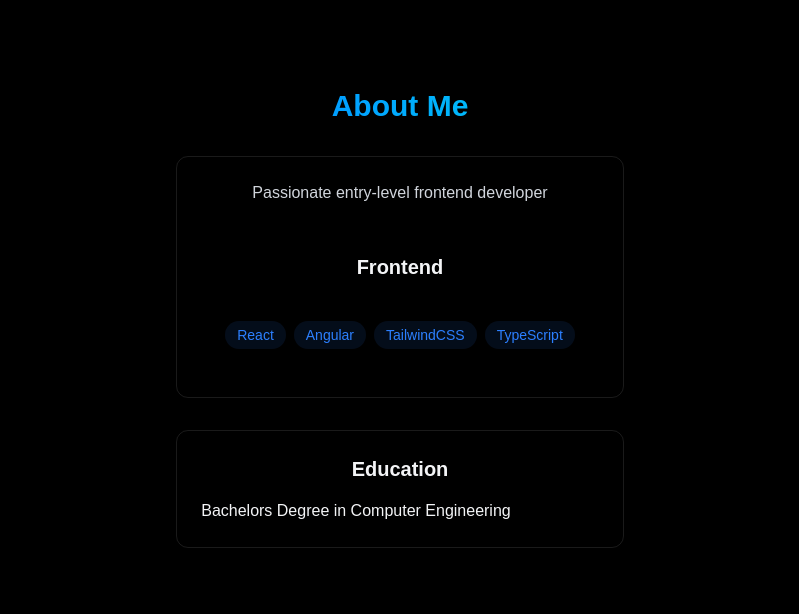
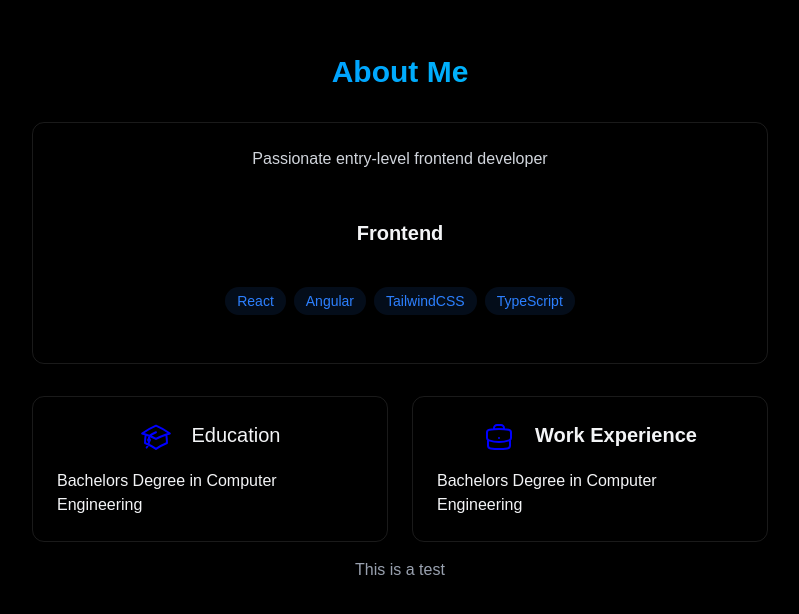
Before and after one commit to jaycsucc27/my-p, a React (Vite) app in the folder my-portfolio/: page / in a window 1280 px wide. Shown: the part 882-1496 px from the top of the page, without its empty margins (240-1039 px from the left). Built offline with nearby package versions, Linux system fonts and the light colour scheme.

Commit message:
add framer-motion dependency and enhance About section with new layout and icons

```diff
--- a/my-portfolio/package.json
+++ b/my-portfolio/package.json
@@ -11,6 +11,7 @@
   },
   "dependencies": {
     "@tailwindcss/vite": "^4.2.1",
+    "framer-motion": "^12.34.3",
     "react": "^19.2.0",
     "react-dom": "^19.2.0"
   },
--- a/my-portfolio/src/components/sections/About.jsx
+++ b/my-portfolio/src/components/sections/About.jsx
@@ -9,7 +9,7 @@ export const About = () =>{
             className="min-h-screen flex items-center justify-center py-20"
         >
          <div className="max-w-3xl mx-auto px-4">
-            <h2 className="text-3xl font-bold mb-8 bg-gradient-to-r from-blue-500
+            <h2 className="text-3xl font-bold mb-8 bg-linear-to-r from-blue-500
             to-cyan-400 bg-clip-text text-transparent text-center">
                 About Me
             </h2>
@@ -28,13 +28,13 @@ export const About = () =>{
                     <h3 className="text-xl font-bold mb-10 text-center">
                         Frontend
                     </h3>
-                    <div className="flex flex-wrap gap-2">
+                    <div className="flex flex-wrap justify-center gap-2">
         {frontEndSkills.map((tech,key)=>
         (
             <span
             key={key}
             className="bg-blue-500/10 text-blue-500 py-1 px-3 rounded-full text-sm hover:-translate-y-1 hover:bg-blue-500/20
-            hover:shadow-[0_2px_8_px_rgba(59,130,246,0.2)] transition"
+            hover:shadow-[0_2px_8_px_rgba(59,130,246,0.2)] transition items-center"
             >
 {tech}
             </span>
@@ -48,24 +48,58 @@ export const About = () =>{
              </div>
 
          </div>
-         <div className="grid grid-cols-1 gap-6 mt-8">
+
+         <div className="grid grid-cols-1 md:grid-cols-2 gap-6 mt-8">
                 <div className="p-6 rounded-xl border border-white/10
                 hover:-translate-y-1
                 hover:border-cyan-400
                 hover:shadow-[0_0_15px_rgba(34,211,238,0.7)]
                 hover:shadow-cyan-400/50
                 transition-all duration-300 ease-in-out">
+
+    <h3 className="text-center text-xl font-old mb-4">
+       <svg xmlns="http://www.w3.org/2000/svg" fill="none" viewBox="0 0 24 24" strokeWidth={1.5} stroke="blue" className="size-8 inline-block mr-5">
+  <path strokeLinecap="round" strokeLinejoin="round" d="M4.26 10.147a60.438 60.438 0 0 0-.491 6.347A48.62 48.62 0 0 1 12 20.904a48.62 48.62 0 0 1 8.232-4.41 60.46 60.46 0 0 0-.491-6.347m-15.482 0a50.636 50.636 0 0 0-2.658-.813A59.906 59.906 0 0 1 12 3.493a59.903 59.903 0 0 1 10.399 5.84c-.896.248-1.783.52-2.658.814m-15.482 0A50.717 50.717 0 0 1 12 13.489a50.702 50.702 0 0 1 7.74-3.342M6.75 15a.75.75 0 1 0 0-1.5.75.75 0 0 0 0 1.5Zm0 0v-3.675A55.378 55.378 0 0 1 12 8.443m-7.007 11.55A5.981 5.981 0 0 0 6.75 15.75v-1.5" />
+</svg>
+ Education
+
+    </h3>
+
+
+    <h3>Bachelors Degree in Computer Engineering</h3>
+
+
+</div>
+<div >
+      <div className="p-6 rounded-xl border border-white/10
+                hover:-translate-y-1
+                hover:border-cyan-400
+                hover:shadow-[0_0_15px_rgba(34,211,238,0.7)]
+                hover:shadow-cyan-400/50
+                transition-all duration-300 ease-in-out">
     <h3 className="text-center text-xl font-bold mb-4">
-        Education
+      <svg xmlns="http://www.w3.org/2000/svg" fill="none" viewBox="0 0 24 24" stroke-width="1.5" stroke="blue" class="size-8 inline-block mr-5">
+  <path stroke-linecap="round" stroke-linejoin="round" d="M20.25 14.15v4.25c0 1.094-.787 2.036-1.872 2.18-2.087.277-4.216.42-6.378.42s-4.291-.143-6.378-.42c-1.085-.144-1.872-1.086-1.872-2.18v-4.25m16.5 0a2.18 2.18 0 0 0 .75-1.661V8.706c0-1.081-.768-2.015-1.837-2.175a48.114 48.114 0 0 0-3.413-.387m4.5 8.006c-.194.165-.42.295-.673.38A23.978 23.978 0 0 1 12 15.75c-2.648 0-5.195-.429-7.577-1.22a2.016 2.016 0 0 1-.673-.38m0 0A2.18 2.18 0 0 1 3 12.489V8.706c0-1.081.768-2.015 1.837-2.175a48.111 48.111 0 0 1 3.413-.387m7.5 0V5.25A2.25 2.25 0 0 0 13.5 3h-3a2.25 2.25 0 0 0-2.25 2.25v.894m7.5 0a48.667 48.667 0 0 0-7.5 0M12 12.75h.008v.008H12v-.008Z" />
+</svg>
+
+        Work Experience
+
     </h3>
-    <div>
     <h3>Bachelors Degree in Computer Engineering</h3>
-</div>
+    </div>
+
+
+
+
 </div>
 
 
              </div>
-         </div>
+   <p className="text-center text-gray-400 mt-4 animate-shake animate-infinite">This is a test</p>
+
+            </div>
+
+
 
         </section>
 
```
Also changed, not shown: 1 other file (tests, documents, lock files or other folders).
